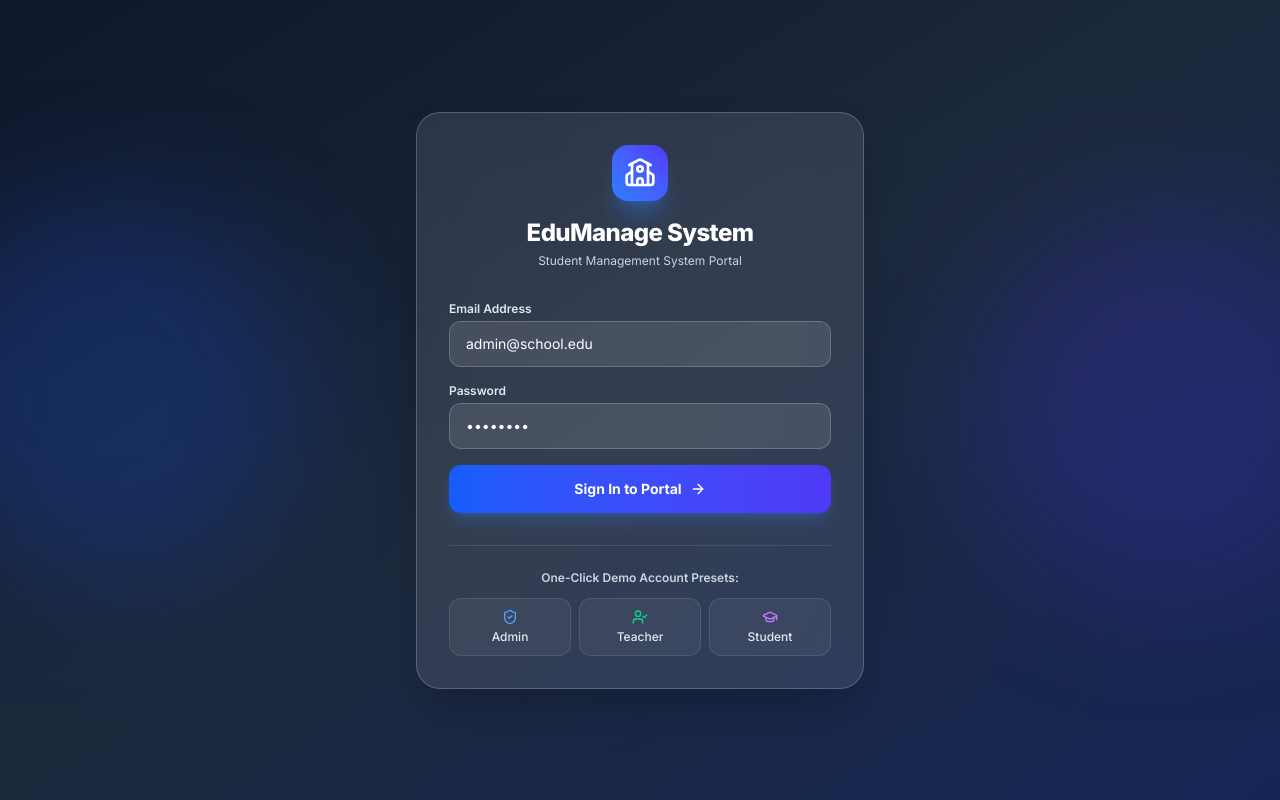
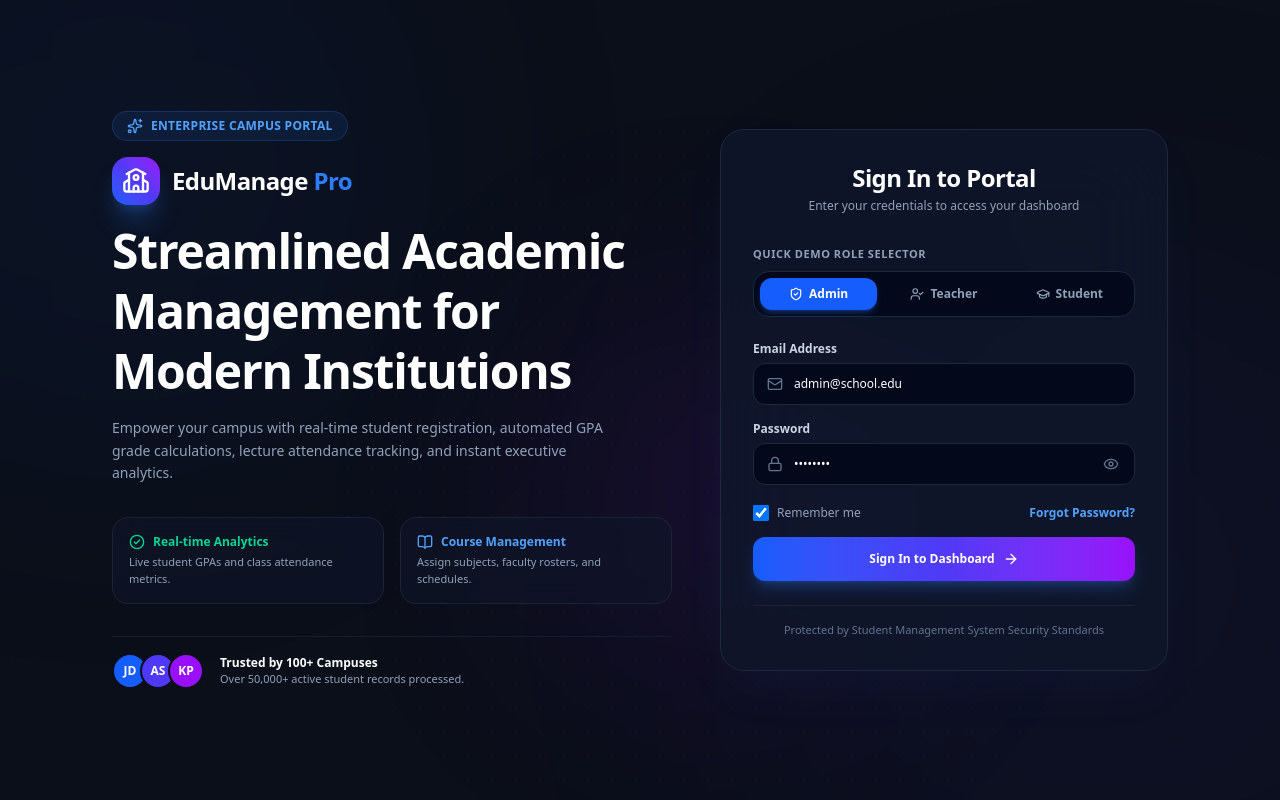
Before and after one commit to kimpheng369/full-stack-Student-Management-System, a Next.js app: page /login in a window 1280 px wide. Built offline with nearby package versions, Linux system fonts and the light colour scheme.

Commit message:
style: overhaul Login Page UI with split-screen hero showcase, role tabs, and glassmorphic aesthetics

```diff
--- a/src/app/login/page.tsx
+++ b/src/app/login/page.tsx
@@ -3,13 +3,28 @@
 import React, { useState } from 'react';
 import { signIn } from 'next-auth/react';
 import { useRouter } from 'next/navigation';
-import { School, ArrowRight, ShieldCheck, UserCheck, GraduationCap } from 'lucide-react';
+import {
+  School,
+  ArrowRight,
+  ShieldCheck,
+  UserCheck,
+  GraduationCap,
+  Sparkles,
+  Eye,
+  EyeOff,
+  Lock,
+  Mail,
+  CheckCircle2,
+  BookOpen,
+} from 'lucide-react';
 import { toast } from 'sonner';
 
 export default function LoginPage() {
   const router = useRouter();
   const [email, setEmail] = useState('admin@school.edu');
   const [password, setPassword] = useState('admin123');
+  const [selectedRole, setSelectedRole] = useState<'ADMIN' | 'TEACHER' | 'STUDENT'>('ADMIN');
+  const [showPassword, setShowPassword] = useState(false);
   const [isLoading, setIsLoading] = useState(false);
 
   const handleSubmit = async (e: React.FormEvent) => {
@@ -27,7 +42,6 @@ export default function LoginPage() {
         toast.error(res.error || 'Invalid credentials');
       } else {
         toast.success('Signed in successfully!');
-        // Fetch session to determine role and redirect
         const sessionRes = await fetch('/api/auth/session');
         const session = await sessionRes.json();
         const role = session?.user?.role;
@@ -43,96 +57,238 @@ export default function LoginPage() {
     }
   };
 
-  const setPreset = (presetEmail: string, presetPass: string) => {
-    setEmail(presetEmail);
-    setPassword(presetPass);
+  const handleSelectPreset = (role: 'ADMIN' | 'TEACHER' | 'STUDENT') => {
+    setSelectedRole(role);
+    if (role === 'ADMIN') {
+      setEmail('admin@school.edu');
+      setPassword('admin123');
+    } else if (role === 'TEACHER') {
+      setEmail('teacher1@school.edu');
+      setPassword('teacher123');
+    } else {
+      setEmail('student1@school.edu');
+      setPassword('student123');
+    }
   };
 
   return (
-    <div className="min-h-screen flex items-center justify-center p-4 bg-gradient-to-br from-slate-900 via-slate-800 to-blue-950 text-slate-100 relative overflow-hidden">
-      {/* Background Decorative Blur Orbs */}
-      <div className="absolute top-1/4 -left-20 w-96 h-96 bg-blue-600/20 rounded-full blur-3xl pointer-events-none" />
-      <div className="absolute bottom-1/4 -right-20 w-96 h-96 bg-indigo-600/20 rounded-full blur-3xl pointer-events-none" />
+    <div className="min-h-screen w-full flex bg-[#0b0f19] text-slate-100 relative overflow-hidden font-sans selection:bg-blue-600 selection:text-white">
+      {/* Background Animated Ambient Lights */}
+      <div className="absolute top-[-10%] left-[-10%] w-[500px] h-[500px] bg-blue-600/15 rounded-full blur-[140px] pointer-events-none animate-pulse-glow" />
+      <div className="absolute bottom-[-10%] right-[-10%] w-[600px] h-[600px] bg-indigo-600/15 rounded-full blur-[160px] pointer-events-none animate-pulse-glow" />
+      <div className="absolute top-[40%] right-[30%] w-[350px] h-[350px] bg-purple-600/10 rounded-full blur-[120px] pointer-events-none" />
 
-      <div className="w-full max-w-md bg-white/10 dark:bg-slate-900/60 backdrop-blur-xl border border-white/20 dark:border-slate-800 rounded-3xl p-8 shadow-2xl relative z-10">
-        <div className="flex flex-col items-center text-center mb-8">
-          <div className="w-14 h-14 rounded-2xl bg-gradient-to-tr from-blue-500 to-indigo-600 flex items-center justify-center text-white shadow-xl shadow-blue-500/30 mb-4">
-            <School className="w-8 h-8" />
+      {/* Grid Pattern Overlay */}
+      <div
+        className="absolute inset-0 opacity-[0.03] pointer-events-none"
+        style={{
+          backgroundImage: `radial-gradient(rgba(255, 255, 255, 0.4) 1px, transparent 1px)`,
+          backgroundSize: '24px 24px',
+        }}
+      />
+
+      <div className="w-full max-w-7xl mx-auto flex flex-col lg:flex-row items-center justify-center p-4 lg:p-8 relative z-10 my-auto">
+        {/* Left Side: Brand & Feature Showcase (Visible on Large Screens) */}
+        <div className="hidden lg:flex flex-col justify-between w-1/2 pr-12 space-y-8">
+          <div className="space-y-4">
+            <div className="inline-flex items-center gap-2 px-3.5 py-1.5 rounded-full bg-blue-500/10 border border-blue-500/20 text-blue-400 text-xs font-semibold tracking-wide uppercase">
+              <Sparkles className="w-4 h-4 text-blue-400" /> Enterprise Campus Portal
             </div>
-          <h1 className="text-2xl font-extrabold tracking-tight text-white">
-            EduManage System
+
+            <div className="flex items-center gap-3">
+              <div className="w-12 h-12 rounded-2xl bg-gradient-to-tr from-blue-600 via-indigo-600 to-purple-600 flex items-center justify-center text-white shadow-xl shadow-blue-500/25">
+                <School className="w-7 h-7" />
+              </div>
+              <span className="text-2xl font-black tracking-tight text-white">
+                EduManage <span className="text-blue-500">Pro</span>
+              </span>
+            </div>
+
+            <h1 className="text-4xl xl:text-5xl font-black text-white leading-tight tracking-tight">
+              Streamlined Academic Management for Modern Institutions
             </h1>
-          <p className="text-xs text-slate-300 mt-1">
-            Student Management System Portal
+
+            <p className="text-sm text-slate-400 leading-relaxed max-w-lg">
+              Empower your campus with real-time student registration, automated GPA grade calculations, lecture attendance tracking, and instant executive analytics.
             </p>
           </div>
 
+          {/* Feature Badges Grid */}
+          <div className="grid grid-cols-2 gap-4">
+            <div className="p-4 rounded-2xl bg-slate-900/60 border border-slate-800/80 backdrop-blur-md space-y-1">
+              <div className="flex items-center gap-2 text-emerald-400 font-bold text-xs">
+                <CheckCircle2 className="w-4 h-4" /> Real-time Analytics
+              </div>
+              <p className="text-[11px] text-slate-400">Live student GPAs and class attendance metrics.</p>
+            </div>
+
+            <div className="p-4 rounded-2xl bg-slate-900/60 border border-slate-800/80 backdrop-blur-md space-y-1">
+              <div className="flex items-center gap-2 text-blue-400 font-bold text-xs">
+                <BookOpen className="w-4 h-4" /> Course Management
+              </div>
+              <p className="text-[11px] text-slate-400">Assign subjects, faculty rosters, and schedules.</p>
+            </div>
+          </div>
+
+          {/* Institutional Trust Quote */}
+          <div className="pt-4 border-t border-slate-800/60 flex items-center gap-4">
+            <div className="flex -space-x-2">
+              <div className="w-9 h-9 rounded-full bg-blue-600 text-white font-bold text-xs flex items-center justify-center border-2 border-[#0b0f19]">
+                JD
+              </div>
+              <div className="w-9 h-9 rounded-full bg-indigo-600 text-white font-bold text-xs flex items-center justify-center border-2 border-[#0b0f19]">
+                AS
+              </div>
+              <div className="w-9 h-9 rounded-full bg-purple-600 text-white font-bold text-xs flex items-center justify-center border-2 border-[#0b0f19]">
+                KP
+              </div>
+            </div>
+            <div>
+              <p className="text-xs font-bold text-white">Trusted by 100+ Campuses</p>
+              <p className="text-[11px] text-slate-400">Over 50,000+ active student records processed.</p>
+            </div>
+          </div>
+        </div>
+
+        {/* Right Side: Luxury Glass Login Card */}
+        <div className="w-full lg:w-1/2 max-w-md">
+          <div className="bg-slate-900/80 backdrop-blur-2xl border border-slate-800 rounded-3xl p-8 shadow-2xl shadow-blue-500/5 relative">
+            {/* Header Mobile Brand */}
+            <div className="flex flex-col items-center text-center mb-6 lg:mb-8">
+              <div className="lg:hidden w-12 h-12 rounded-2xl bg-gradient-to-tr from-blue-600 to-indigo-600 flex items-center justify-center text-white shadow-xl shadow-blue-500/20 mb-3">
+                <School className="w-6 h-6" />
+              </div>
+              <h2 className="text-2xl font-black text-white tracking-tight">
+                Sign In to Portal
+              </h2>
+              <p className="text-xs text-slate-400 mt-1">
+                Enter your credentials to access your dashboard
+              </p>
+            </div>
+
+            {/* Role Demo Preset Selector */}
+            <div className="mb-6">
+              <label className="block text-[11px] font-bold text-slate-400 uppercase tracking-wider mb-2">
+                Quick Demo Role Selector
+              </label>
+              <div className="grid grid-cols-3 gap-2 p-1.5 bg-slate-950/80 rounded-2xl border border-slate-800">
+                <button
+                  type="button"
+                  onClick={() => handleSelectPreset('ADMIN')}
+                  className={`py-2 px-3 rounded-xl text-xs font-bold transition-all flex items-center justify-center gap-1.5 ${
+                    selectedRole === 'ADMIN'
+                      ? 'bg-blue-600 text-white shadow-md shadow-blue-500/25'
+                      : 'text-slate-400 hover:text-white hover:bg-slate-800/50'
+                  }`}
+                >
+                  <ShieldCheck className="w-3.5 h-3.5" /> Admin
+                </button>
+                <button
+                  type="button"
+                  onClick={() => handleSelectPreset('TEACHER')}
+                  className={`py-2 px-3 rounded-xl text-xs font-bold transition-all flex items-center justify-center gap-1.5 ${
+                    selectedRole === 'TEACHER'
+                      ? 'bg-emerald-600 text-white shadow-md shadow-emerald-500/25'
+                      : 'text-slate-400 hover:text-white hover:bg-slate-800/50'
+                  }`}
+                >
+                  <UserCheck className="w-3.5 h-3.5" /> Teacher
+                </button>
+                <button
+                  type="button"
+                  onClick={() => handleSelectPreset('STUDENT')}
+                  className={`py-2 px-3 rounded-xl text-xs font-bold transition-all flex items-center justify-center gap-1.5 ${
+                    selectedRole === 'STUDENT'
+                      ? 'bg-purple-600 text-white shadow-md shadow-purple-500/25'
+                      : 'text-slate-400 hover:text-white hover:bg-slate-800/50'
+                  }`}
+                >
+                  <GraduationCap className="w-3.5 h-3.5" /> Student
+                </button>
+              </div>
+            </div>
+
+            {/* Login Form */}
             <form onSubmit={handleSubmit} className="space-y-4">
               <div>
-            <label className="block text-xs font-semibold text-slate-200 mb-1">
+                <label className="block text-xs font-semibold text-slate-300 mb-1.5">
                   Email Address
                 </label>
+                <div className="relative flex items-center">
+                  <Mail className="absolute left-3.5 w-4 h-4 text-slate-500 pointer-events-none" />
                   <input
                     type="email"
                     required
                     value={email}
                     onChange={(e) => setEmail(e.target.value)}
                     placeholder="user@school.edu"
-              className="w-full px-4 py-3 text-sm bg-white/10 border border-white/20 rounded-xl text-white placeholder-slate-400 focus:outline-hidden focus:ring-2 focus:ring-blue-400 focus:bg-white/15 transition-all"
+                    className="w-full pl-10 pr-4 py-3 text-xs bg-slate-950/80 border border-slate-800 rounded-xl text-white placeholder-slate-500 focus:outline-hidden focus:border-blue-500 focus:ring-2 focus:ring-blue-500/20 transition-all font-medium"
                   />
+                </div>
               </div>
 
               <div>
-            <label className="block text-xs font-semibold text-slate-200 mb-1">
+                <label className="block text-xs font-semibold text-slate-300 mb-1.5">
                   Password
                 </label>
+                <div className="relative flex items-center">
+                  <Lock className="absolute left-3.5 w-4 h-4 text-slate-500 pointer-events-none" />
                   <input
-              type="password"
+                    type={showPassword ? 'text' : 'password'}
                     required
                     value={password}
                     onChange={(e) => setPassword(e.target.value)}
                     placeholder="••••••••"
-              className="w-full px-4 py-3 text-sm bg-white/10 border border-white/20 rounded-xl text-white placeholder-slate-400 focus:outline-hidden focus:ring-2 focus:ring-blue-400 focus:bg-white/15 transition-all"
+                    className="w-full pl-10 pr-10 py-3 text-xs bg-slate-950/80 border border-slate-800 rounded-xl text-white placeholder-slate-500 focus:outline-hidden focus:border-blue-500 focus:ring-2 focus:ring-blue-500/20 transition-all font-medium"
                   />
+                  <button
+                    type="button"
+                    onClick={() => setShowPassword(!showPassword)}
+                    className="absolute right-3 text-slate-500 hover:text-slate-300 transition-colors p-1"
+                  >
+                    {showPassword ? <EyeOff className="w-4 h-4" /> : <Eye className="w-4 h-4" />}
+                  </button>
+                </div>
+              </div>
+
+              <div className="flex items-center justify-between text-xs pt-1">
+                <label className="flex items-center gap-2 cursor-pointer text-slate-400 hover:text-slate-300">
+                  <input
+                    type="checkbox"
+                    defaultChecked
+                    className="w-4 h-4 rounded border-slate-800 bg-slate-950 text-blue-600 focus:ring-0 cursor-pointer"
+                  />
+                  <span>Remember me</span>
+                </label>
+                <a href="#" onClick={(e) => { e.preventDefault(); toast.info('Contact system administrator to reset password.'); }} className="text-blue-400 font-semibold hover:underline">
+                  Forgot Password?
+                </a>
               </div>
 
               <button
                 type="submit"
                 disabled={isLoading}
-            className="w-full py-3.5 px-4 bg-gradient-to-r from-blue-600 to-indigo-600 hover:from-blue-500 hover:to-indigo-500 text-white font-bold text-sm rounded-xl shadow-lg shadow-blue-500/25 flex items-center justify-center gap-2 transition-all disabled:opacity-50 mt-2"
+                className="w-full py-3.5 px-4 bg-gradient-to-r from-blue-600 via-indigo-600 to-purple-600 hover:from-blue-500 hover:to-purple-500 text-white font-bold text-xs rounded-xl shadow-lg shadow-blue-500/25 flex items-center justify-center gap-2 transition-all disabled:opacity-50 mt-4 active:scale-[0.99]"
               >
-            {isLoading ? 'Signing in...' : 'Sign In to Portal'}
+                {isLoading ? (
+                  <span className="flex items-center gap-2">
+                    <span className="w-3.5 h-3.5 border-2 border-white/30 border-t-white rounded-full animate-spin" />
+                    Authenticating...
+                  </span>
+                ) : (
+                  <>
+                    <span>Sign In to Dashboard</span>
                     <ArrowRight className="w-4 h-4" />
+                  </>
+                )}
               </button>
             </form>
 
-        {/* Quick Credentials Preset Selector */}
-        <div className="mt-8 pt-6 border-t border-white/10">
-          <p className="text-xs font-semibold text-slate-300 text-center mb-3">
-            One-Click Demo Account Presets:
+            <div className="mt-6 pt-4 border-t border-slate-800/80 text-center">
+              <p className="text-[11px] text-slate-500">
+                Protected by Student Management System Security Standards
               </p>
-          <div className="grid grid-cols-3 gap-2">
-            <button
-              onClick={() => setPreset('admin@school.edu', 'admin123')}
-              className="flex flex-col items-center justify-center p-2.5 rounded-xl bg-white/5 hover:bg-white/15 border border-white/10 text-xs font-medium text-slate-200 transition-colors"
-            >
-              <ShieldCheck className="w-4 h-4 text-blue-400 mb-1" />
-              <span>Admin</span>
-            </button>
-            <button
-              onClick={() => setPreset('teacher1@school.edu', 'teacher123')}
-              className="flex flex-col items-center justify-center p-2.5 rounded-xl bg-white/5 hover:bg-white/15 border border-white/10 text-xs font-medium text-slate-200 transition-colors"
-            >
-              <UserCheck className="w-4 h-4 text-emerald-400 mb-1" />
-              <span>Teacher</span>
-            </button>
-            <button
-              onClick={() => setPreset('student1@school.edu', 'student123')}
-              className="flex flex-col items-center justify-center p-2.5 rounded-xl bg-white/5 hover:bg-white/15 border border-white/10 text-xs font-medium text-slate-200 transition-colors"
-            >
-              <GraduationCap className="w-4 h-4 text-purple-400 mb-1" />
-              <span>Student</span>
-            </button>
+            </div>
           </div>
         </div>
       </div>
```
Lines whose indentation alone changed are shown as unchanged.
